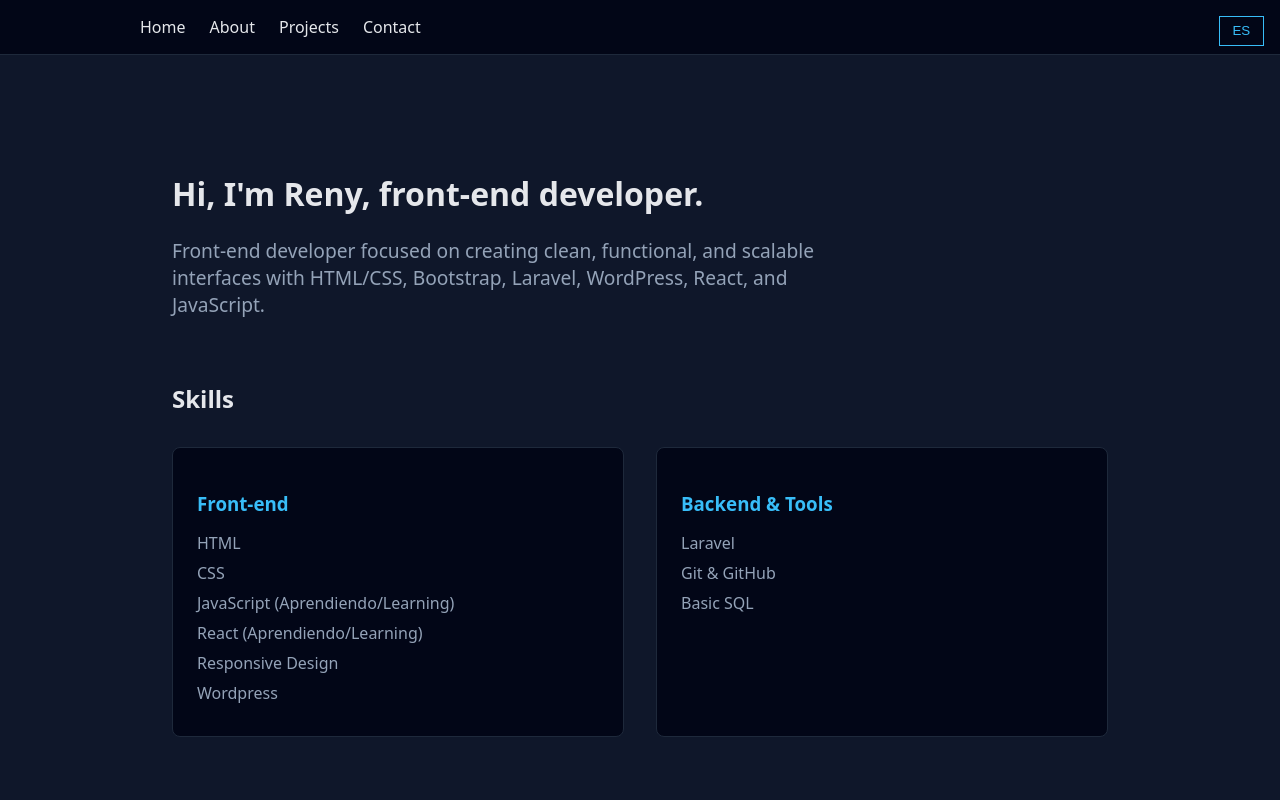
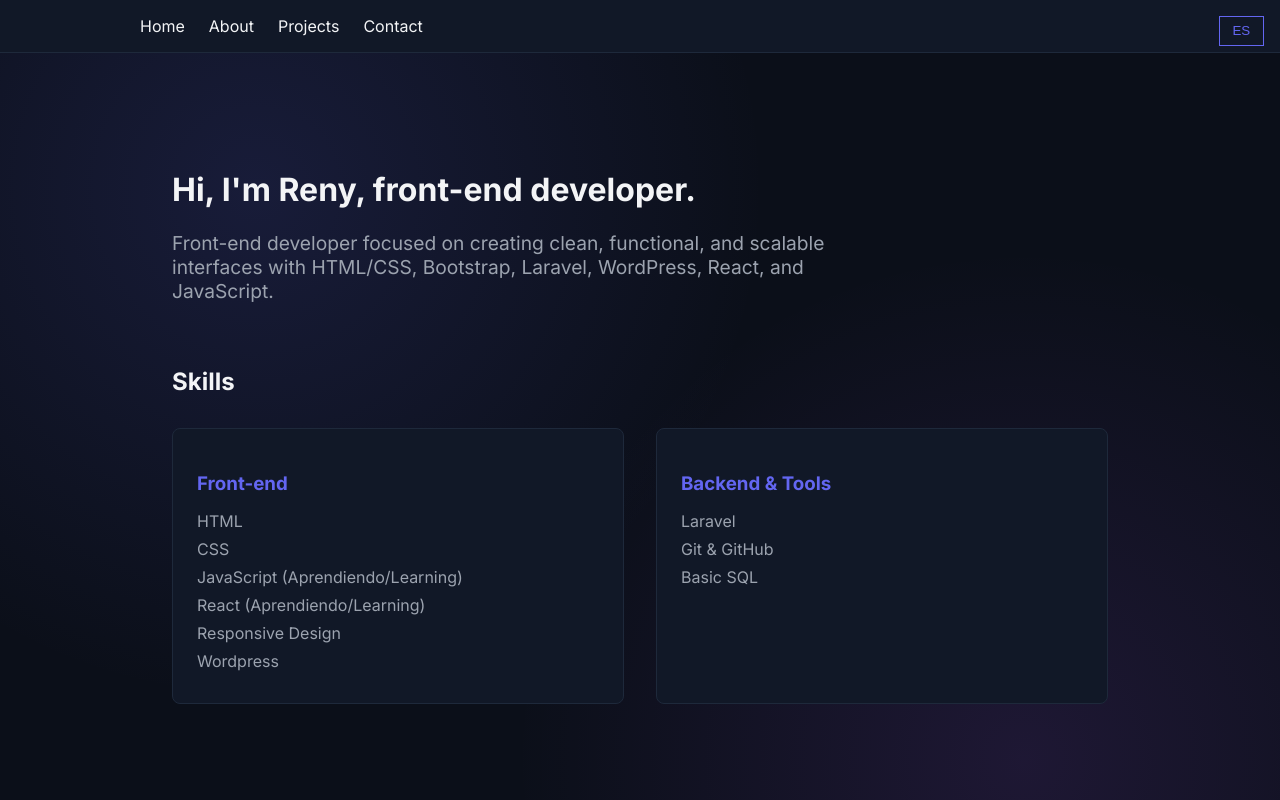
Before and after one commit to Renox1527/portfolio, a React (Vite) app: page /#/ in a window 1280 px wide. Shown: the top 800 px of the page. Built offline with nearby package versions, Linux system fonts and the light colour scheme.

Commit message:
install framer-motion and better styles

```diff
--- a/index.html
+++ b/index.html
@@ -3,6 +3,7 @@
   <head>
     <meta charset="UTF-8" />
     <link rel="icon" type="image/svg+xml" href="/vite.svg" />
+    <link href="https://fonts.googleapis.com/css2?family=Inter:wght@400;500;600;700&display=swap" rel="stylesheet">
     <meta name="viewport" content="width=device-width, initial-scale=1.0" />
     <title>portfolio-react</title>
   </head>
--- a/src/index.css
+++ b/src/index.css
@@ -1,9 +1,10 @@
 :root {
-  --bg-color: #0f172a;
-  --surface-color: #020617;
-  --text-color: #e5e7eb;
-  --muted-text: #94a3b8;
-  --accent-color: #38bdf8;
+  --bg-color: #0b0f19;
+  --surface-color: #111827;
+  --accent-color: #6366f1;
+  --accent-soft: #818cf8;
+  --text-color: #f3f4f6;
+  --muted-text: #9ca3af;
 }
 
 * {
@@ -11,8 +12,21 @@
 }
 
 body {
+
+    background: radial-gradient(
+      circle at 20% 20%,
+      rgba(99, 102, 241, 0.15),
+      transparent 40%
+    ),
+    radial-gradient(
+      circle at 80% 80%,
+      rgba(168, 85, 247, 0.12),
+      transparent 40%
+    ),
+    var(--bg-color);
+
   margin: 0;
-  font-family: system-ui, -apple-system, BlinkMacSystemFont, sans-serif;
+  font-family: "Inter", sans-serif;
   background-color: var(--bg-color);
   color: var(--text-color);
 }
@@ -57,6 +71,20 @@ a:hover {
 .lang-toggle button:hover {
   background-color: var(--accent-color);
   color: #020617;
+}
+
+.button-primary {
+  background-color: var(--accent-color);
+  padding: 0.7rem 1.2rem;
+  border-radius: 8px;
+  color: white;
+  font-weight: 500;
+  transition: all 0.2s ease;
+}
+
+.button-primary:hover {
+  background-color: var(--accent-soft);
+  transform: translateY(-2px);
 }
 
 main.container {
```
Also changed, not shown: package.json (+5 -4 lines), 1 other file (tests, documents, lock files or other folders).
